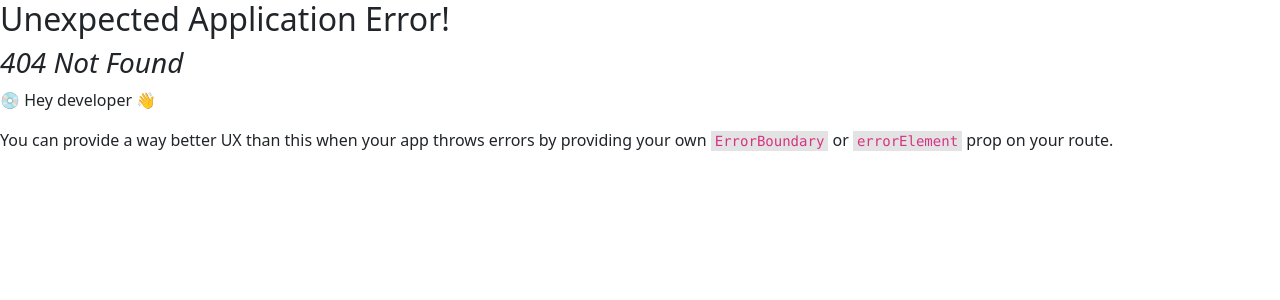
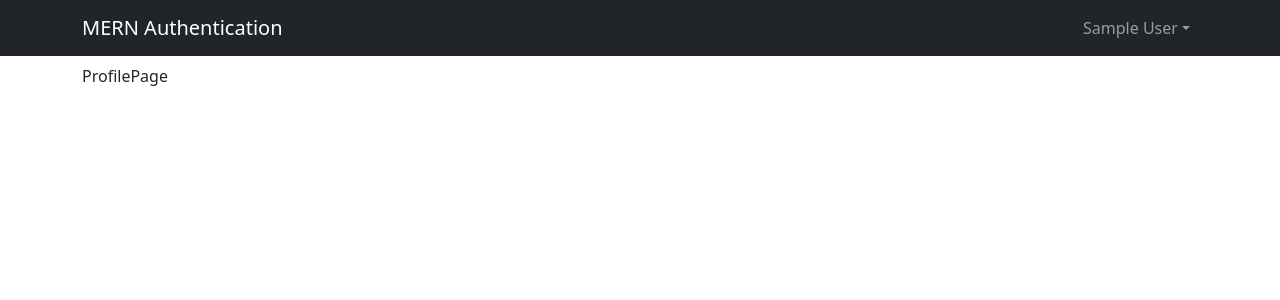
Before and after one commit to Oba1d-Khan/MyAuth-MERN, a React (Vite) app in the folder frontend/: page /profile in a window 1280 px wide. Before the commit this address had no page. Shown: the top 300 px of the page. Built offline with nearby package versions, Linux system fonts and the light colour scheme; sample sign-in values are in the browser's storage.

Commit message:
Add PrivateRoutes component for protected route handling

```diff
--- /dev/null
+++ b/frontend/components/PrivateRoute.tsx
@@ -0,0 +1,13 @@
+import { Navigate, Outlet } from 'react-router-dom';
+import { useSelector } from 'react-redux'
+
+const PrivateRoute: React.FC = () => {
+
+    const { userInfo } = useSelector((state: any) => state.auth)
+    return (
+        userInfo ? <Outlet /> : <Navigate to='/login' replace />
+
+    )
+}
+
+export default PrivateRoute
--- /dev/null
+++ b/frontend/pages/ProfilePage.tsx
@@ -0,0 +1,9 @@
+import React from 'react'
+
+const ProfilePage: React.FC = () => {
+    return (
+        <div>ProfilePage</div>
+    )
+}
+
+export default ProfilePage
--- a/frontend/src/main.tsx
+++ b/frontend/src/main.tsx
@@ -12,8 +12,10 @@ import {
 import HomePage from "../pages/HomePage.tsx";
 import LoginPage from "../pages/LoginPage.tsx";
 import RegisterPage from "../pages/RegisterPage.tsx";
+import ProfilePage from "../pages/ProfilePage.tsx";
 import store from './store.ts'
 import { Provider } from "react-redux";
+import PrivateRoutes from "../components/PrivateRoute.tsx";
 
 const router = createBrowserRouter(
   createRoutesFromElements(
@@ -21,6 +23,10 @@ const router = createBrowserRouter(
       <Route index={true} path="/" element={<HomePage />} />
       <Route path="/login" element={<LoginPage />} />
       <Route path="/register" element={<RegisterPage />} />
+      {/* Private Routes */}
+      <Route path="" element={<PrivateRoutes />}>
+        <Route path="/profile" element={<ProfilePage />} />
+      </Route>
     </Route>
   )
 )
```
